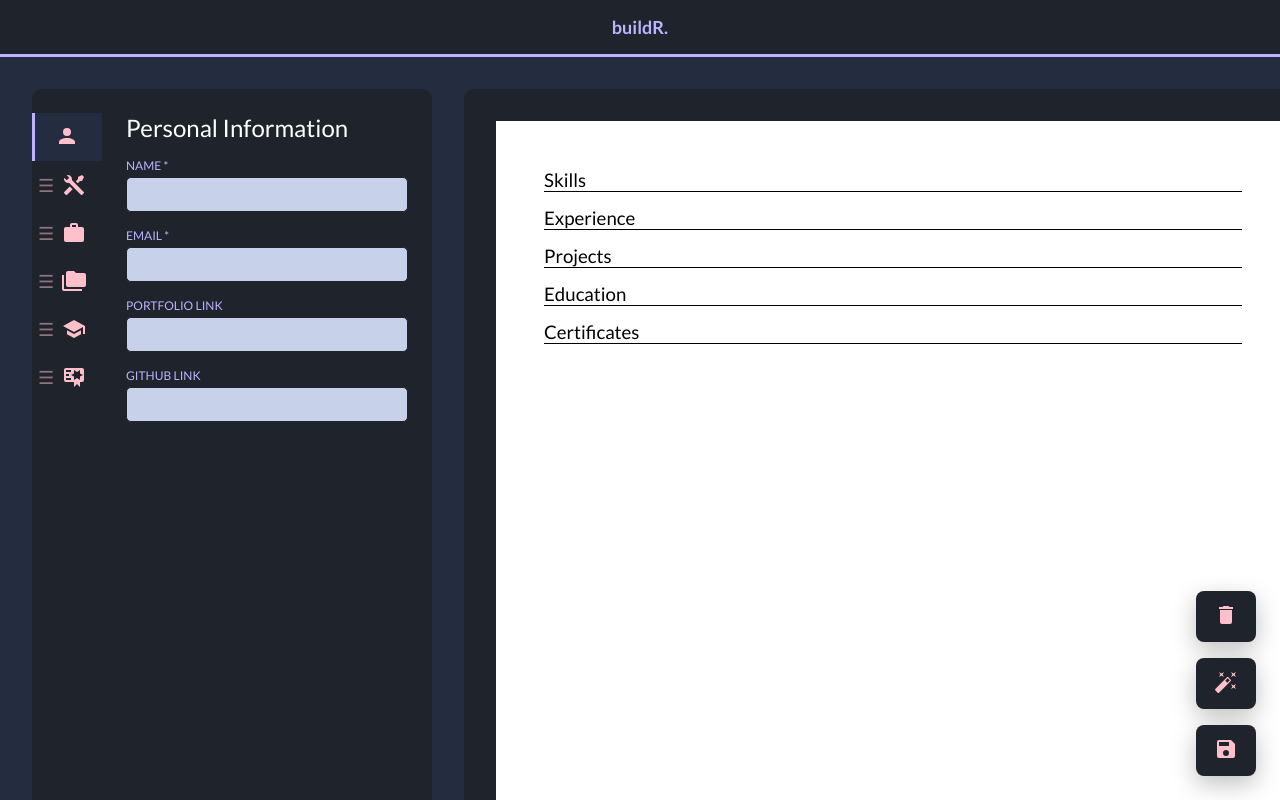
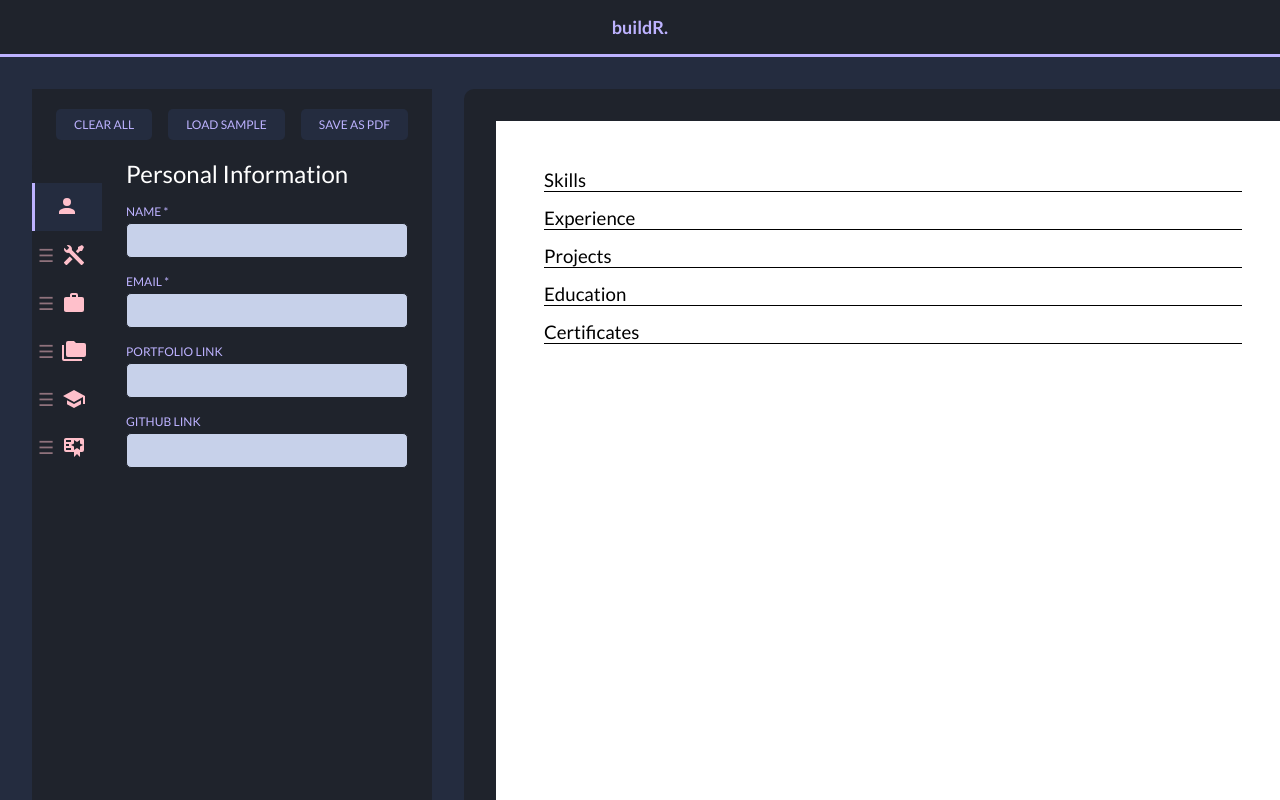
Before and after one commit to charmbun/buildr, a React (Vite) app: page / in a window 1280 px wide. Shown: the top 800 px of the page. Built offline with nearby package versions, Linux system fonts and the light colour scheme.

Commit message:
feat: move editor action buttons to top of panel

```diff
--- a/src/features/editor/Editor.jsx
+++ b/src/features/editor/Editor.jsx
@@ -35,30 +35,32 @@ function Editor({
 
   return (
     <div className={styles.editorLayout}>
+      <div className={styles.editorActions}>
+        <button className={styles.clearBtn} onClick={onClear}>
+          CLEAR ALL
+        </button>
+        <button className={styles.loadBtn} onClick={onLoadSample}>
+          LOAD SAMPLE
+        </button>
+        <button className={styles.downloadBtn} onClick={() => window.print()}>
+          SAVE AS PDF
+        </button>
+      </div>
+
+      <div className={styles.editorSidebar}>
         <Sidebar
           activeSection={activeSection}
           setActiveSection={setActiveSection}
           sectionOrder={sectionOrder}
           setSectionOrder={setSectionOrder}
         />
+      </div>
 
       <div className={styles.editorContent}>
         {ActiveSectionComponent && (
           <ActiveSectionComponent data={data} setData={setData} />
         )}
       </div>
-
-      <div className={styles.editorActions}>
-        <button className={styles.clearBtn} onClick={onClear}>
-          <img src={deleteIcon}></img>
-        </button>
-        <button className={styles.loadBtn} onClick={onLoadSample}>
-          <img src={loadIcon}></img>
-        </button>
-        <button className={styles.downloadBtn} onClick={() => window.print()}>
-          <img src={saveIcon}></img>
-        </button>
-      </div>
     </div>
   );
 }
--- a/src/features/editor/Editor.module.css
+++ b/src/features/editor/Editor.module.css
@@ -1,43 +1,49 @@
 .editorLayout {
   display: grid;
+  grid-template-rows: 70px 1fr;
   grid-template-columns: 70px 1fr;
+
+  background-color: var(--primary);
+}
+
+.editorActions {
+  grid-row: 1 / 2;
+  grid-column: 1 / 3;
+
+  display: flex;
+  justify-content: space-between;
+  align-items: center;
+  padding: 24px;
+}
+
+.editorActions button {
+  padding: 8px 18px;
+  font-size: 12px;
+  font-weight: 500;
+  background: var(--secondary);
+  color: var(--accent);
+  border: none;
+  border-radius: 5px;
+  cursor: pointer;
+}
+
+.editorActions button:hover {
+  background: var(--accent);
+  color: var(--primary);
 }
 
 .editorContent {
-  background-color: var(--primary);
+  grid-row: 2 / 3;
+  grid-column: 2 / 3;
   color: white;
-  padding: 24px;
+  padding: 0px 24px;
   display: flex;
   flex-direction: column;
   border-radius: 0px 10px 10px 0px;
 }
 
-.editorActions {
-  position: fixed;
-  bottom: 24px;
-  right: 24px;
-  display: flex;
-  flex-direction: column;
-  gap: 16px;
-  z-index: 1000;
+.editorSidebar {
+  grid-row: 2 / 3;
+  grid-column: 1 / 2;
+  border-radius: 10px 0px 0px 10px;
 }
-
-.editorActions button {
-  padding: 12px 18px;
-  font-size: 12px;
-  font-weight: 500;
-  background: var(--primary);
-  color: white;
-  border: none;
-  border-radius: 8px;
-  cursor: pointer;
-  box-shadow: 0 8px 24px rgba(0, 0, 0, 0.25);
-}
-
-.editorActions button:hover {
-  background: var(--secondary);
-}
-
-.editorActions img {
-  width: 24px;
-}
```
Lines whose indentation alone changed are shown as unchanged.
